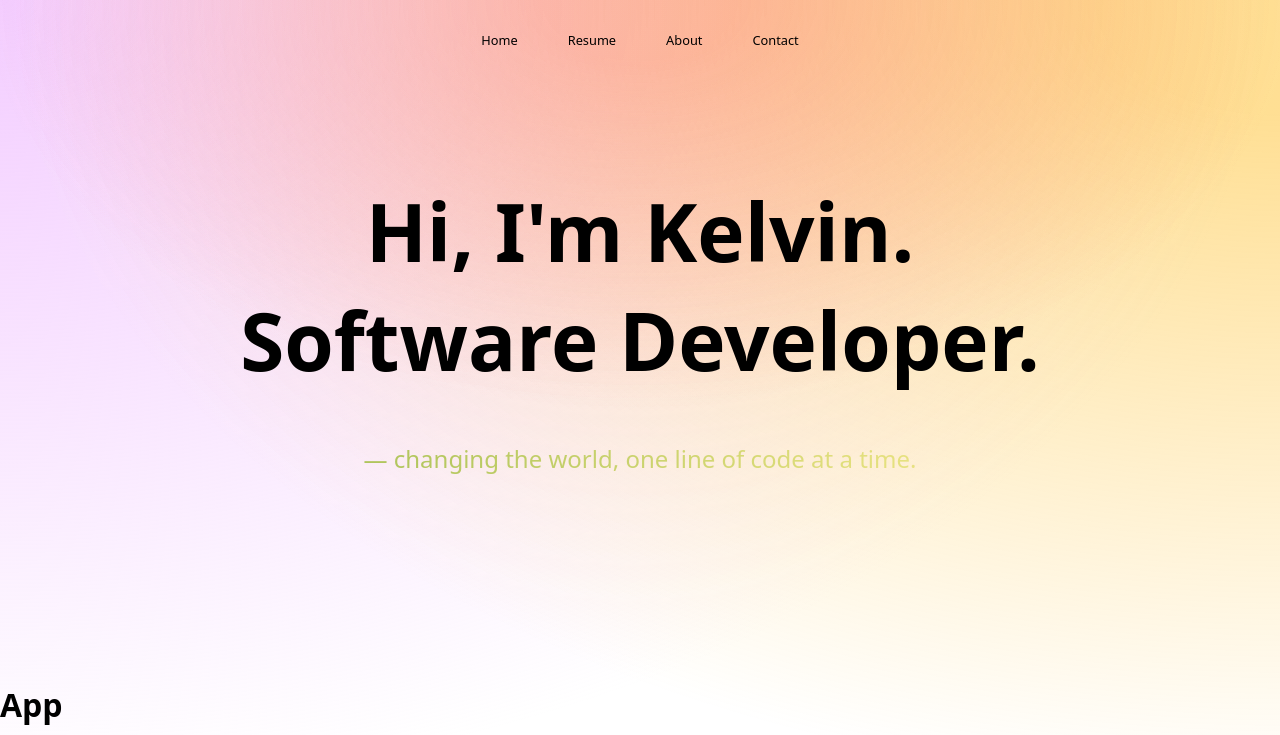
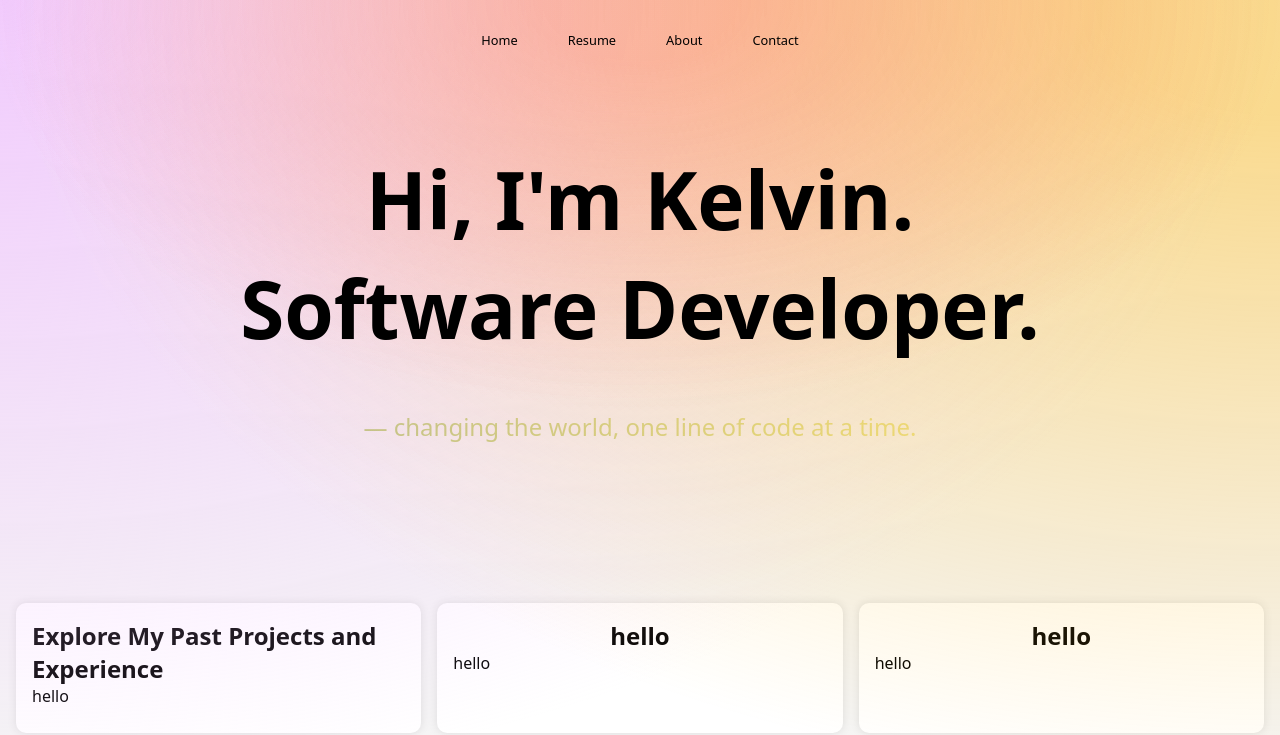
Before and after one commit to kyiCS/vite-portfolio, a React (Vite) app: page / in a window 1280 px wide. Shown: the top 735 px of the page. Built offline with nearby package versions, Linux system fonts and the light colour scheme.

Commit message:
Info Card Drafted

```diff
--- a/src/App.jsx
+++ b/src/App.jsx
@@ -2,6 +2,7 @@ import styles from './App.module.css';
 import { Hero } from './components/Hero/Hero';
 import { Navbar } from './components/Navbar/Navbar';
 import { GradientBackground } from './components/GradientBackground/GradientBackground';
+import { ThreeCardBlock } from './components/InfoCard/ThreeCardBlock';
 
 function App() {
   return (
@@ -9,6 +10,8 @@ function App() {
       <GradientBackground />
       <Navbar />
       <Hero />
+
+      <ThreeCardBlock />
 
 
       <h1>App</h1>
--- a/src/App.module.css
+++ b/src/App.module.css
@@ -4,4 +4,5 @@
     width: 100%;
     height: 100%;
     overflow-x: hidden;
+    background-color: rgb(var(--color-bg));
 }
--- a/src/components/GradientBackground/GradientBackground.jsx
+++ b/src/components/GradientBackground/GradientBackground.jsx
@@ -10,8 +10,6 @@ export const GradientBackground = () => {
             <div className={styles.topRight}></div>
             <div className={styles.topCenter}></div>
 
-
-
         </div>
     </section>
   )
--- a/src/components/GradientBackground/GradientBackground.module.css
+++ b/src/components/GradientBackground/GradientBackground.module.css
@@ -6,7 +6,7 @@
     top: 0;
     right: 0;
 
-    z-index: -1;
+    z-index: 0;
     overflow: hidden;
     width: 100%;
     height: 100%;
--- a/src/components/Hero/Hero.module.css
+++ b/src/components/Hero/Hero.module.css
@@ -3,7 +3,7 @@
 .container {
     text-align: center;
     margin: 0;
-    padding: 11rem 0 13rem 0;
+    padding: 9rem 0 9rem 0;
     z-index: 3;
 }
 
--- a/src/components/InfoCard/InfoCard.jsx
+++ b/src/components/InfoCard/InfoCard.jsx
@@ -0,0 +1,14 @@
+import React from "react";
+import styles from "./InfoCard.module.css";
+
+export const InfoCard = (props) => {
+    return (
+        <div className={styles.cardContainer}>
+          <div className={styles.cardTitle}>
+            <p>{props.subTitle}</p>
+            <h2>{props.title}</h2>
+          </div>
+          <div className={styles.cardContent}>{props.content}</div>
+        </div>
+  );
+}
--- /dev/null
+++ b/src/components/InfoCard/InfoCard.module.css
@@ -0,0 +1,19 @@
+.cardContainer {
+    background-color: white;
+    border-radius: 10px; /* adjust as needed */
+    padding: 1rem;
+    box-shadow: 0px 0px 10px rgba(0, 0, 0, 0.1); /* adjust as needed */
+    flex: 1;
+
+}
+
+.cardTitle {
+    align-items: center;
+    display: flex;
+    flex-direction: column;
+}
+
+.cardContent {
+    font-size: 1rem; /* adjust as needed */
+    margin-bottom: 10px; /* adjust as needed */
+}
--- /dev/null
+++ b/src/components/InfoCard/ThreeCardBlock.jsx
@@ -0,0 +1,16 @@
+import React from 'react'
+import styles from './ThreeCardBlock.module.css';
+import { InfoCard } from './InfoCard';
+
+
+
+export const ThreeCardBlock = () => {
+  return (
+    <div className={styles.threeCardBlock}>
+        <InfoCard subTitle="" title="Explore My Past Projects and Experience" content="hello"/>
+        <InfoCard subTitle="" title="hello" content="hello"/>
+        <InfoCard subTitle="" title="hello" content="hello"/>
+
+    </div>
+  )
+}
--- /dev/null
+++ b/src/components/InfoCard/ThreeCardBlock.module.css
@@ -0,0 +1,6 @@
+.threeCardBlock {
+    display: flex;
+    justify-content: space-between;
+    gap: 1rem;
+    margin: 1rem;
+}
--- a/src/vars.css
+++ b/src/vars.css
@@ -1,6 +1,6 @@
 :root {
     /* colors */
-    --color-bg: white;
+    --color-bg: 245, 245, 245;
 
     --color-text-primary: rgb(0, 0, 0);
     --color-text-secondary: rgb(0, 0, 0);
@@ -18,7 +18,7 @@
     --color-backdrop: rgba(254, 255, 252, 0.7);
     --color-border: rgba(138, 138, 138, 0.177);
 
-    --color-test: rgb(255, 108, 108);
+    --color-test: rgb(255, 255, 247);
     --color-test-2: rgb(255, 255, 255);
 
     --color-title-text-gradient-1: 138,177,68;
```
